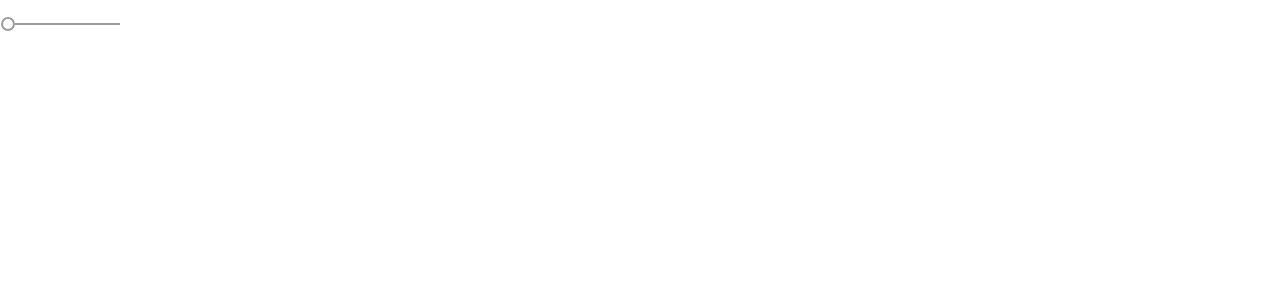
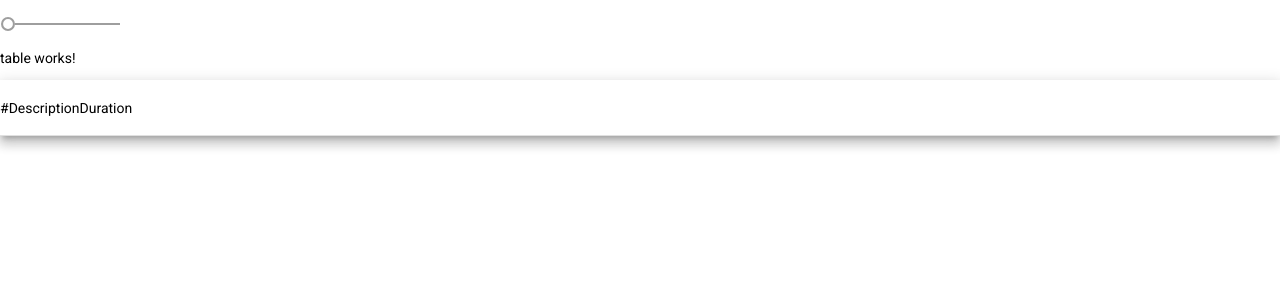
Before and after one commit to FoxGeoff/ng-table-server, an Angular app: page / in a window 1280 px wide. Shown: the top 300 px of the page. Built offline with nearby package versions, Linux system fonts and the light colour scheme.

Commit message:
Add Table component

```diff
--- a/src/app/app.component.html
+++ b/src/app/app.component.html
@@ -1 +1,3 @@
 <mat-slider min="1" max="100" step="1" value="1"></mat-slider>
+
+<app-table></app-table>
--- a/src/app/app.module.ts
+++ b/src/app/app.module.ts
@@ -10,10 +10,12 @@ import { MatTableModule  } from '@angular/material/table';
 
 import { AppComponent } from './app.component';
 import { BrowserAnimationsModule } from '@angular/platform-browser/animations';
+import { TableComponent } from './table/table.component';
 
 @NgModule({
   declarations: [
-    AppComponent
+    AppComponent,
+    TableComponent
   ],
   imports: [
     BrowserModule,
--- /dev/null
+++ b/src/app/table/table.component.html
@@ -0,0 +1,27 @@
+<p>table works!</p>
+
+
+<mat-table class="lessons-table mat-elevation-z8" [dataSource]="dataSource">
+
+  <ng-container matColumnDef="seqNo">
+      <div *matHeaderCellDef>#</div>
+      <div *matCellDef="let lesson">{{lesson.seqNo}}</div>
+  </ng-container>
+
+  <ng-container matColumnDef="description">
+      <div *matHeaderCellDef>Description</div>
+      <div class="description-cell"
+                *matCellDef="let lesson">{{lesson.description}}</div>
+  </ng-container>
+
+  <ng-container matColumnDef="duration">
+      <div *matHeaderCellDef>Duration</div>
+      <div class="duration-cell"
+                *matCellDef="let lesson">{{lesson.duration}}</div>
+  </ng-container>
+
+  <mat-header-row *matHeaderRowDef="displayedColumns"></mat-header-row>
+
+  <mat-row *matRowDef="let row; columns: displayedColumns"></mat-row>
+
+</mat-table>
--- /dev/null
+++ b/src/app/table/table.component.ts
@@ -0,0 +1,22 @@
+import { Component, OnInit } from '@angular/core';
+
+@Component({
+  selector: 'app-table',
+  templateUrl: './table.component.html',
+  styleUrls: ['./table.component.css']
+})
+export class TableComponent implements OnInit {
+
+  displayedColumns = ["seqNo", "description", "duration"];
+  dataSource = [];
+
+  constructor() { }
+
+  ngOnInit(): void {
+  }
+
+  onRowClicked(row) {
+    console.log('Row clicked: ', row);
+  }
+
+}
```
Also changed, not shown: src/app/table/table.component.css (added), 2 other files (tests, documents, lock files or other folders).
